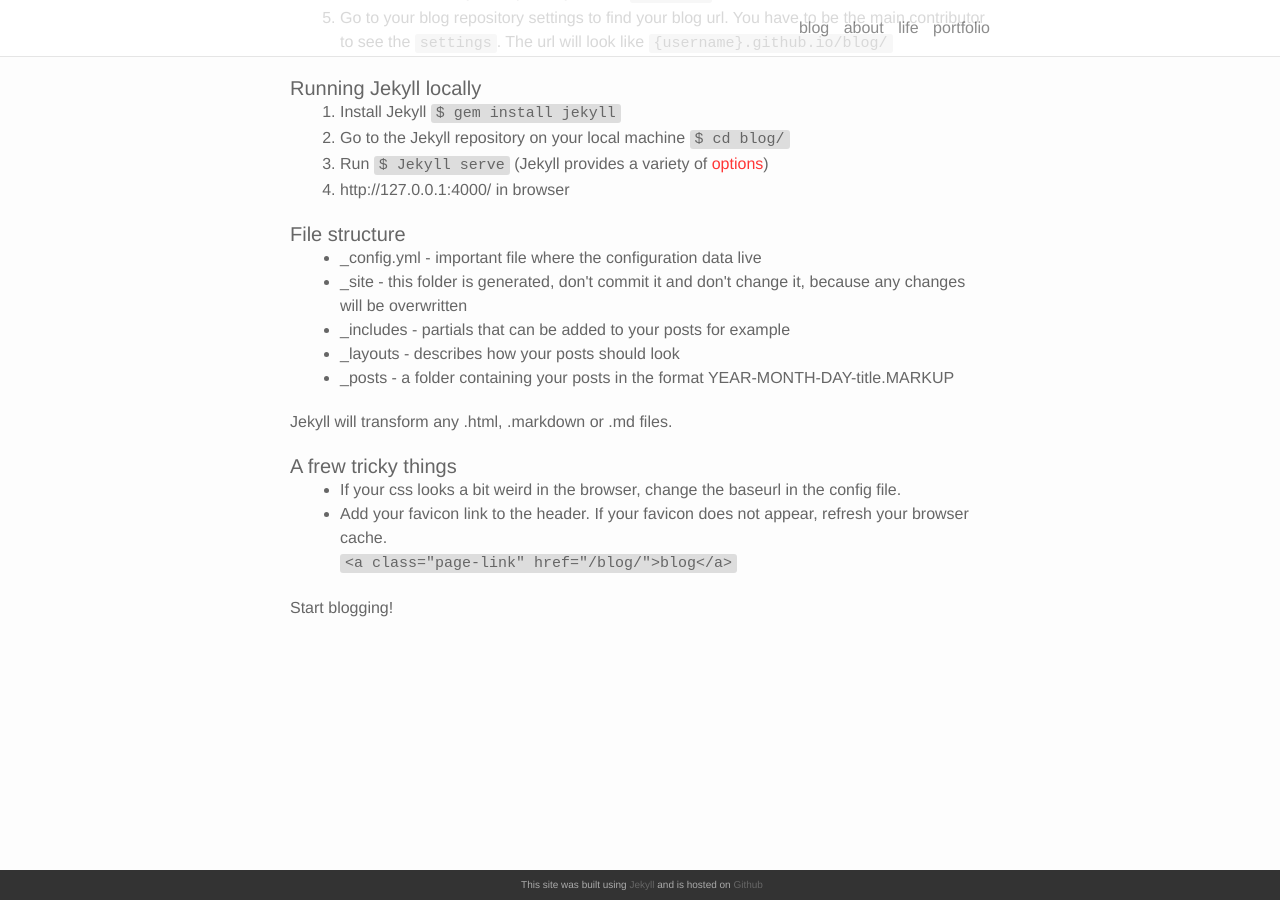
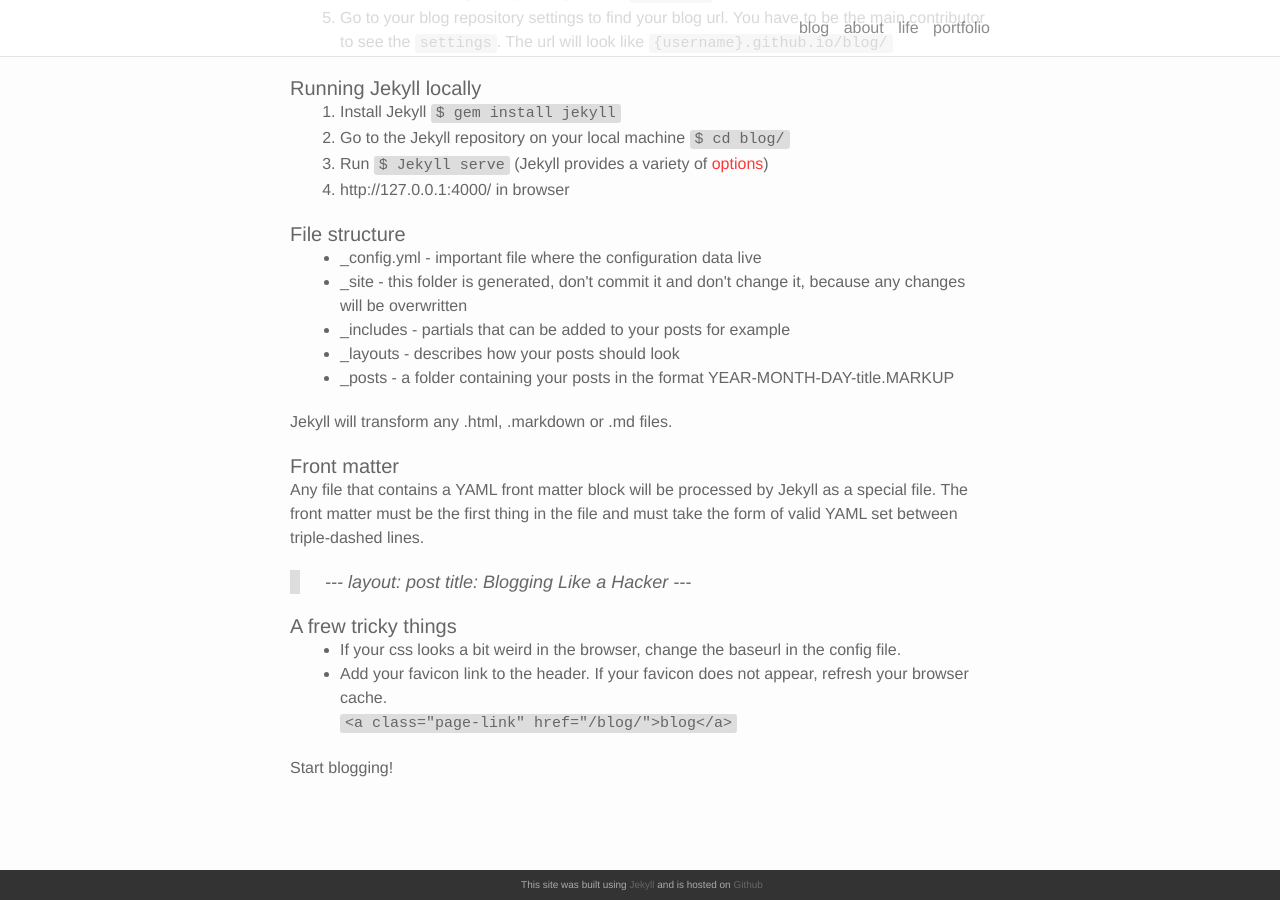
Before and after one commit to annelledejager/blog, a Jekyll site: the page built from _posts/2017-09-21-howjekyll.markdown, in a window 1280 px wide and 900 px high, scrolled down 646 px. Built offline with Jekyll 4.4.1, drawn with Linux system fonts in a browser that asks for light colours; nearby versions of some CDN libraries; comment, search, counter and statistics services are not loaded.

Commit message:
Front matter

```diff
--- a/_posts/2017-09-21-howjekyll.markdown
+++ b/_posts/2017-09-21-howjekyll.markdown
@@ -44,6 +44,16 @@ Please refer to <a href="https://annelledejager.github.io/blog/2017/09/20/whyjek
 
 Jekyll will transform any .html, .markdown or .md files.
 
+#### Front matter
+Any file that contains a YAML front matter block will be processed by Jekyll as a special file. The front matter must be the first thing in the file and must take the form of valid YAML set between triple-dashed lines.
+
+<blockquote>
+	---
+	layout: post
+	title: Blogging Like a Hacker
+	---
+</blockquote>
+
 #### A frew tricky things
 - If your css looks a bit weird in the browser, change the baseurl in the config file.
 - Add your favicon link to the header.  If your favicon does not appear, refresh your browser cache.
```
